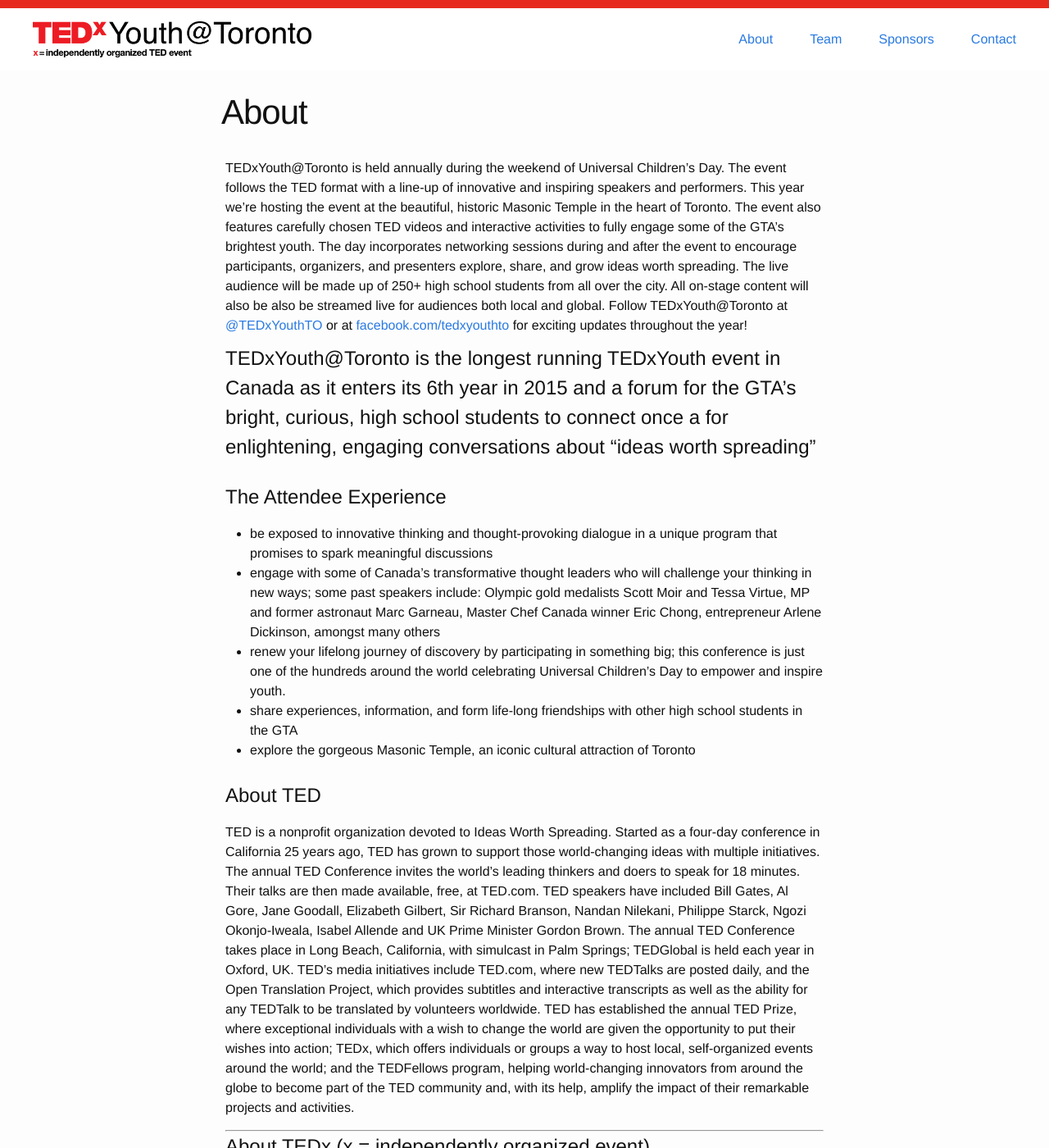
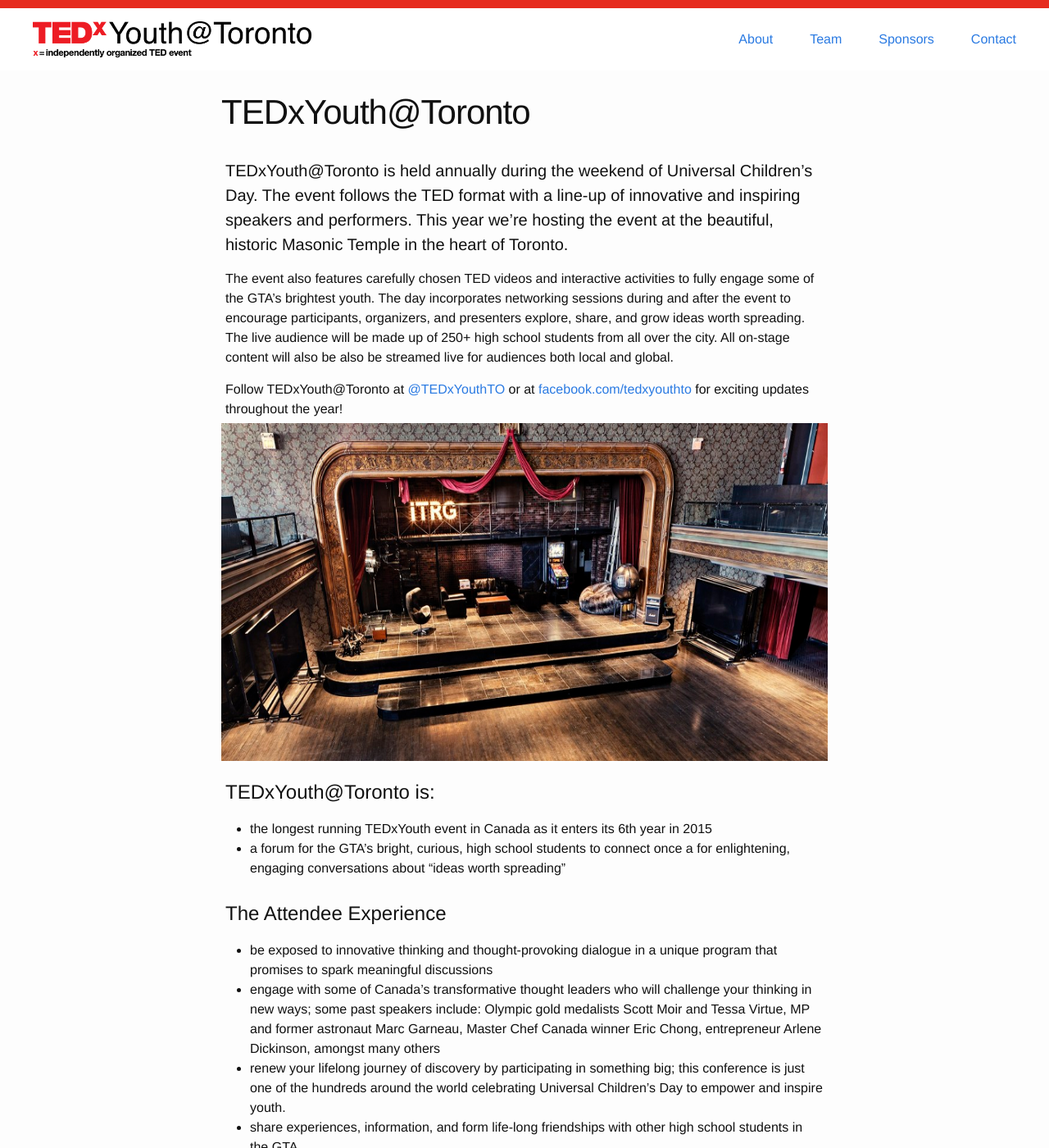
Before and after one commit to migueog/TedXYouth, a Jekyll site: the page built from about.html, in a window 1280 px wide and 1400 px high. Shown: the whole window at 82% size. Built offline with Jekyll 4.4.1, drawn with Linux system fonts in a browser that asks for light colours; some of the changed text lies outside the part shown.

Commit message:
About Page Styled
Should the other about pages be included? -ted & tedx, youth ambassador
program, educator resources?

```diff
--- a/about.html
+++ b/about.html
@@ -1,18 +1,25 @@
 ---
 layout: page
-title: About
+title: TEDxYouth@Toronto
 
 ---
 <div class="container">
 	<div class="about__item">
-		TEDxYouth@Toronto is held annually during the weekend of Universal Children’s Day. The event follows the TED format with a line-up of innovative and inspiring speakers and performers. This year we’re hosting the event at the beautiful, historic Masonic Temple in the heart of Toronto.
+		<h4>TEDxYouth@Toronto is held annually during the weekend of Universal Children’s Day. The event follows the TED format with a line-up of innovative and inspiring speakers and performers. This year we’re hosting the event at the beautiful, historic Masonic Temple in the heart of Toronto.</h4>
 
-		The event also features carefully chosen TED videos and interactive activities to fully engage some of the GTA’s brightest youth. The day incorporates networking sessions during and after the event to encourage participants, organizers, and presenters explore, share, and grow ideas worth spreading. The live audience will be made up of 250+ high school students from all over the city. All on-stage content will also be also be streamed live for audiences both local and global.
+		<p>The event also features carefully chosen TED videos and interactive activities to fully engage some of the GTA’s brightest youth. The day incorporates networking sessions during and after the event to encourage participants, organizers, and presenters explore, share, and grow ideas worth spreading. The live audience will be made up of 250+ high school students from all over the city. All on-stage content will also be also be streamed live for audiences both local and global.</p>
 
 		Follow TEDxYouth@Toronto at <a href="twitter.com/TEDxYouthTO">@TEDxYouthTO</a> or at <a href="facebook.com/tedxyouthto">facebook.com/tedxyouthto</a> for exciting updates throughout the year!
 	</div>
+		<p>
+			<img src="img/Concert-Hall-1024x449.jpg" alt="Concert Hall" Height="412" width="940">
+		</p>
 	<div class="about__item">
-		<h1>TEDxYouth@Toronto is the longest running TEDxYouth event in Canada as it enters its 6th year in 2015 and a forum for the GTA’s bright, curious, high school students to connect once a for enlightening, engaging conversations about “ideas worth spreading”</h1>
+		<h1>TEDxYouth@Toronto is:</h1>
+		<ul>
+			<li>the longest running TEDxYouth event in Canada as it enters its 6th year in 2015</li>
+			<li>a forum for the GTA’s bright, curious, high school students to connect once a for enlightening, engaging conversations about “ideas worth spreading”</li>
+		</ul>
 	</div>
 	<div class="about__item">
 		<h1>The Attendee Experience</h1>
@@ -24,15 +31,7 @@
 			<li>explore the gorgeous Masonic Temple, an iconic cultural attraction of Toronto</li>
 		</ul>
 	</div>
-	<div class="about__item">
-		<h1>About TED</h1>
-		<p>TED is a nonprofit organization devoted to Ideas Worth Spreading. Started as a four-day conference in California 25 years ago, TED has grown to support those world-changing ideas with multiple initiatives. The annual TED Conference invites the world’s leading thinkers and doers to speak for 18 minutes. Their talks are then made available, free, at TED.com. TED speakers have included Bill Gates, Al Gore, Jane Goodall, Elizabeth Gilbert, Sir Richard Branson, Nandan Nilekani, Philippe Starck, Ngozi Okonjo-Iweala, Isabel Allende and UK Prime Minister Gordon Brown. The annual TED Conference takes place in Long Beach, California, with simulcast in Palm Springs; TEDGlobal is held each year in Oxford, UK. TED’s media initiatives include TED.com, where new TEDTalks are posted daily, and the Open Translation Project, which provides subtitles and interactive transcripts as well as the ability for any TEDTalk to be translated by volunteers worldwide. TED has established the annual TED Prize, where exceptional individuals with a wish to change the world are given the opportunity to put their wishes into action; TEDx, which offers individuals or groups a way to host local, self-organized events around the world; and the TEDFellows program, helping world-changing innovators from around the globe to become part of the TED community and, with its help, amplify the impact of their remarkable projects and activities.</p>
-		<hr>
-		<h1>About TEDx (x = independently organized event)</h1>
-		<p>In the spirit of ideas worth spreading, TEDx is a program of local, self-organized events that bring people together to share a TED-like experience. At a TEDx event, live speakers and TED videos combine to spark discussion and connection in an intimate setting. These local, self-organized events are branded TEDx, where x = independently organized TED event. The TED Conference provides general guidance for the TEDx program and attendance is capped as per TED regulations, but individual TEDx events are self-organized by members of the community.</p>
-	</div>
-	<div class="about__item">
 		<h1>Want to learn more about TEDxYouth@Toronto?</h1>
-		<p>For more information about TEDxYouth@Toronto, please contact us.</p>
+		<p>For more information about TEDxYouth@Toronto, please <a title="Contact US" href="http://tedxyouthtoronto.ca/contact-us/">contact us</a>.</p>
 	</div>
 </div>
```
Also changed, not shown: img/Concert-Hall-1024x449.jpg (added).
